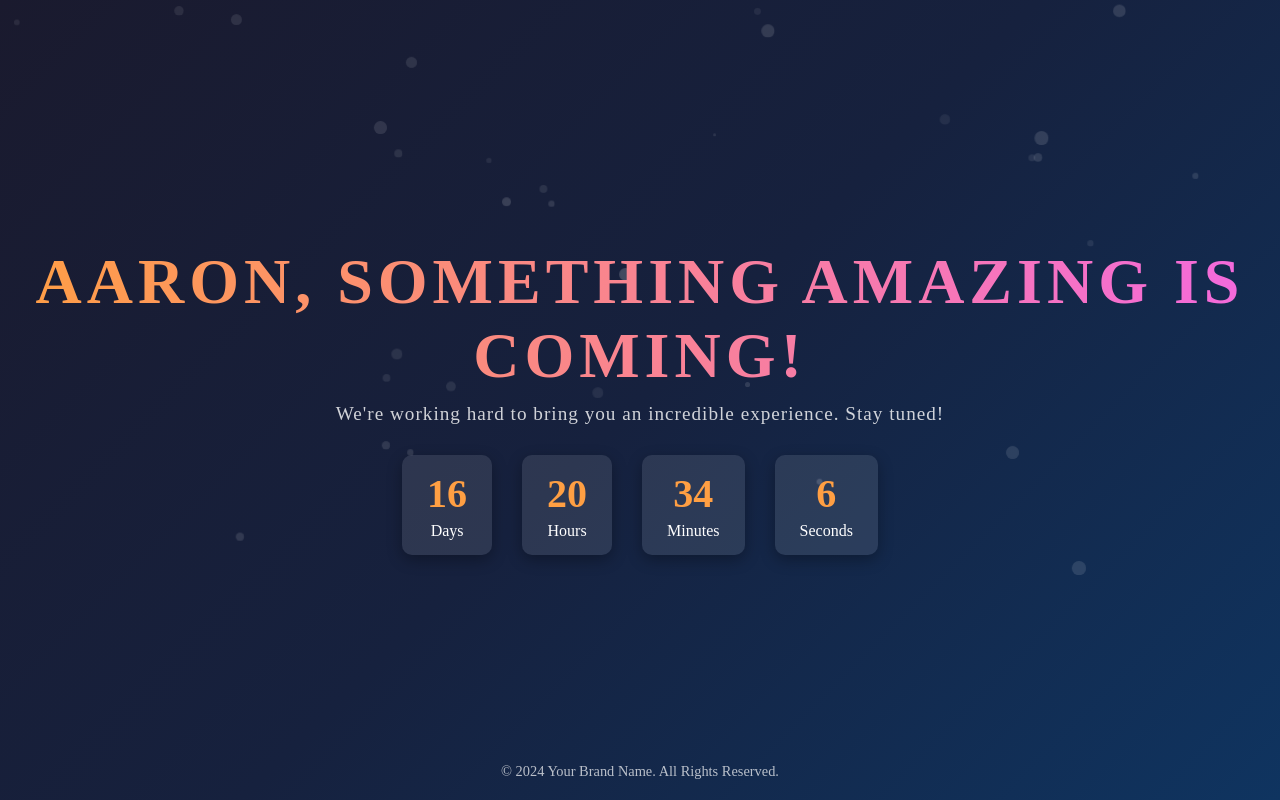
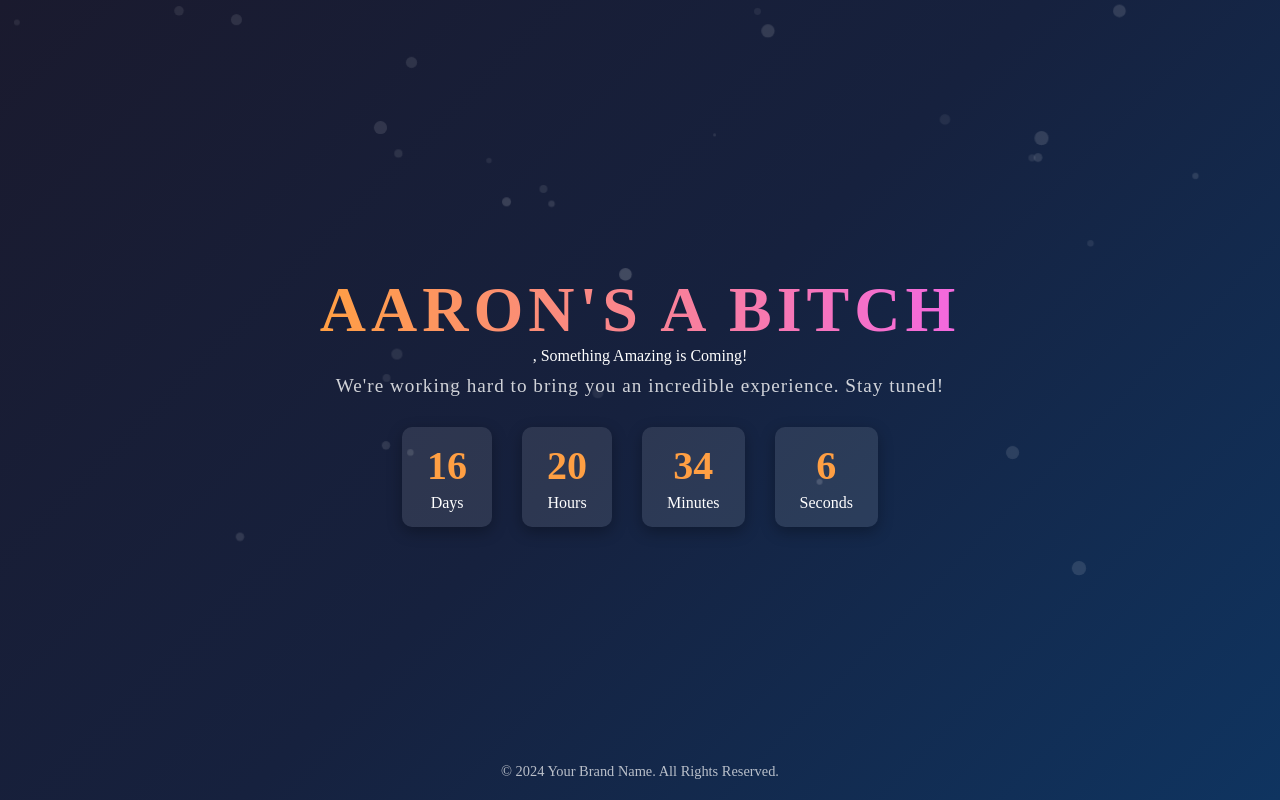
Before and after one commit to cessilsebastian/ComingSoonPage, a plain HTML site: page index.html in a window 1280 px wide. Drawn offline with Linux system fonts and the light colour scheme.

Commit message:
Update index.html

```diff
--- a/index.html
+++ b/index.html
@@ -8,7 +8,8 @@
 </head>
 <body>
     <div class="container">
-        <h1>Aaron, Something Amazing is Coming!</h1>
+        <h1>Aaron's a bitch</h1>
+        <h1></h1>, Something Amazing is Coming!</h1>
         <p>We're working hard to bring you an incredible experience. Stay tuned!</p>
         <div class="countdown">
             <div class="time-box">
```
